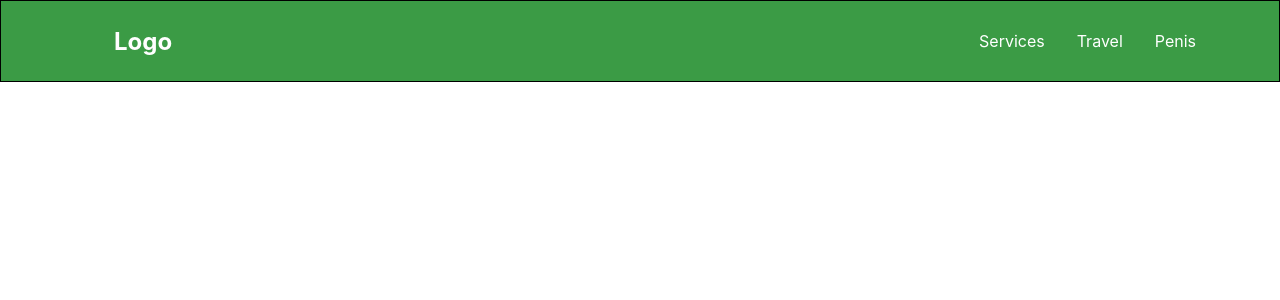
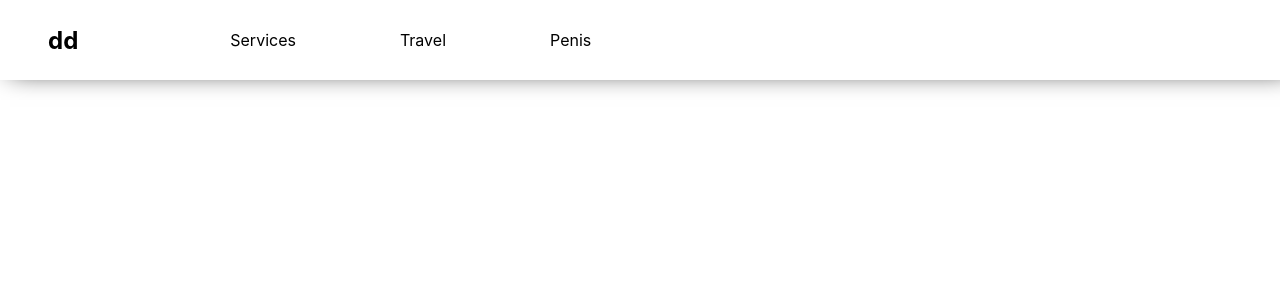
Before and after one commit to DylanDabrowski/website-v2.0, a React (Create React App) app: page / in a window 1280 px wide. Shown: the top 300 px of the page. Built offline with nearby package versions, Linux system fonts and the light colour scheme.

Commit message:
played with navbar styling and animation

```diff
--- a/src/components/Navbar/Navbar.css
+++ b/src/components/Navbar/Navbar.css
@@ -1,34 +1,39 @@
+* {
+  margin: 0px;
+  padding: 0px;
+}
+
 :root {
-  --clr-primary: hsl(126, 45%, 42%);
+  --clr-primary: #fff
   --clr-secondary: #fff;
 }
 
 .nav {
-  border: 1px solid black;
+  /* border: 1px solid black; */
   background: var(--clr-primary);
   height: 80px;
-  margin-top: 0px;
   display: flex;
   justify-content: center;
   align-items: center;
   font-size: 1rem;
   position: sticky;
   top: 0;
-  z-index: 10;
+  box-shadow: 10px -10px 25px 0;
+  z-index: 0;
 }
 
 .nav__container {
   /* border: 1px solid black; */
   display: flex;
-  justify-content: space-between;
-  height: 80px;
-  z-index: 1;
+  height: 100%;
   width: 100%;
   padding: 0 24px;
-  max-width: 1100px;
+  max-width: 1300px;
+  z-index: 1;
 }
 
 .nav__logo {
+  /* border: 1px solid black; */
   color: var(--clr-secondary);
   justify-self: flex-start;
   cursor: pointer;
@@ -40,55 +45,76 @@
   text-decoration: none;
 }
 
-.nav__mobileicon {
-  display: none;
-}
-
 .nav__menu {
+  /* border: 1px solid black; */
   display: flex;
   align-items: center;
   list-style: none;
   text-align: center;
-  margin-right: -22px;
-}
-
-.nav__item {
-  height: 80px;
+  margin: 0 100px;
 }
 
 .nav__link {
-  color: var(--clr-secondary);
-  display: flex;
-  align-items: center;
+  /* border: 1px solid black; */
+  background: white;
+  color: black;
+  border-radius: 30px;
   text-decoration: none;
-  padding: 0 1rem;
-  height: 100%;
-  cursor: pointer;
+  padding: 5px 20px;
+  font-size: 1rem;
+  position: relative;
+  margin: 0px 32px;
+  transition: transform 0.3s ease, color 0.3s ease, background 0.3s ease;
 }
 
-.nav__link:active {
-  border-bottom: 3px solid var(--clr-primary);
+.nav__link::after,
+.nav__link::before {
+  /* border: 1px solid black; */
+  visibility: hidden;
+  content: "";
+  position: absolute;
+  opacity: 0.3;
+  background: black;
+  border-radius: inherit;
+  width: 100%;
+  height: 100%;
+  left: 0;
+  bottom: 0;
+  z-index: -1;
+  transition: transform 0.3s ease, color 0.3s ease, background 0.3s ease;
 }
 
+.nav__link:hover {
+  visibility: visible;
+  background: black;
+  color: #fff;
+  transform: translate(10px, 10px);
+}
+
+.nav__link:hover::after {
+  visibility: visible;
+  background: black;
+  color: #fff;
+  transform: translate(-5px, -5px);
+}
+
+.nav__link:hover::before {
+  visibility: visible;
+  background: black;
+  color: #fff;
+  transform: translate(-10px, -10px);
+}
+
+.nav__link::selection {
+  background: white;
+  color: black;
+}
+
+
 @media screen and (max-width: 960px) {
-  .nav {
-    transition: 0.8 all ease;
-  }
+
 }
 
 @media screen and (max-width: 768px) {
-  .nav__mobileicon {
-    display: block;
-    position: absolute;
-    top: 0;
-    right: 0;
-    transform: translate(-100%, 60%);
-    font-size: 1.8rem;
-    cursor: pointer;
-    color: var(--clr-secondary);
-  }
 
-  .nav__menu {
-    display: none;
-  }
 }
--- a/src/components/Navbar/Navbar.js
+++ b/src/components/Navbar/Navbar.js
@@ -9,27 +9,21 @@ const Navbar = ({ toggle }) => {
       <div className="nav">
         <div className="nav__container">
           <Link to="/" className="nav__logo">
-            Logo
+            dd
           </Link>
-          <div className="nav__mobileicon" onClick={toggle}>
+          {/* <div className="nav__mobileicon" onClick={toggle}>
             <FaBars />
-          </div>
+          </div> */}
           <div className="nav__menu">
-            <div className="nav__item">
             <Link to="/" className="nav__link">
               Services
             </Link>
-            </div>
-            <div className="nav__item">
             <Link to="/" className="nav__link">
               Travel
             </Link>
-            </div>
-            <div className="nav__item">
             <Link to="/" className="nav__link">
               Penis
             </Link>
-            </div>
           </div>
         </div>
       </div>
```
Also changed, not shown: 1 other file (tests, documents, lock files or other folders). Lines whose indentation alone changed are shown as unchanged.
